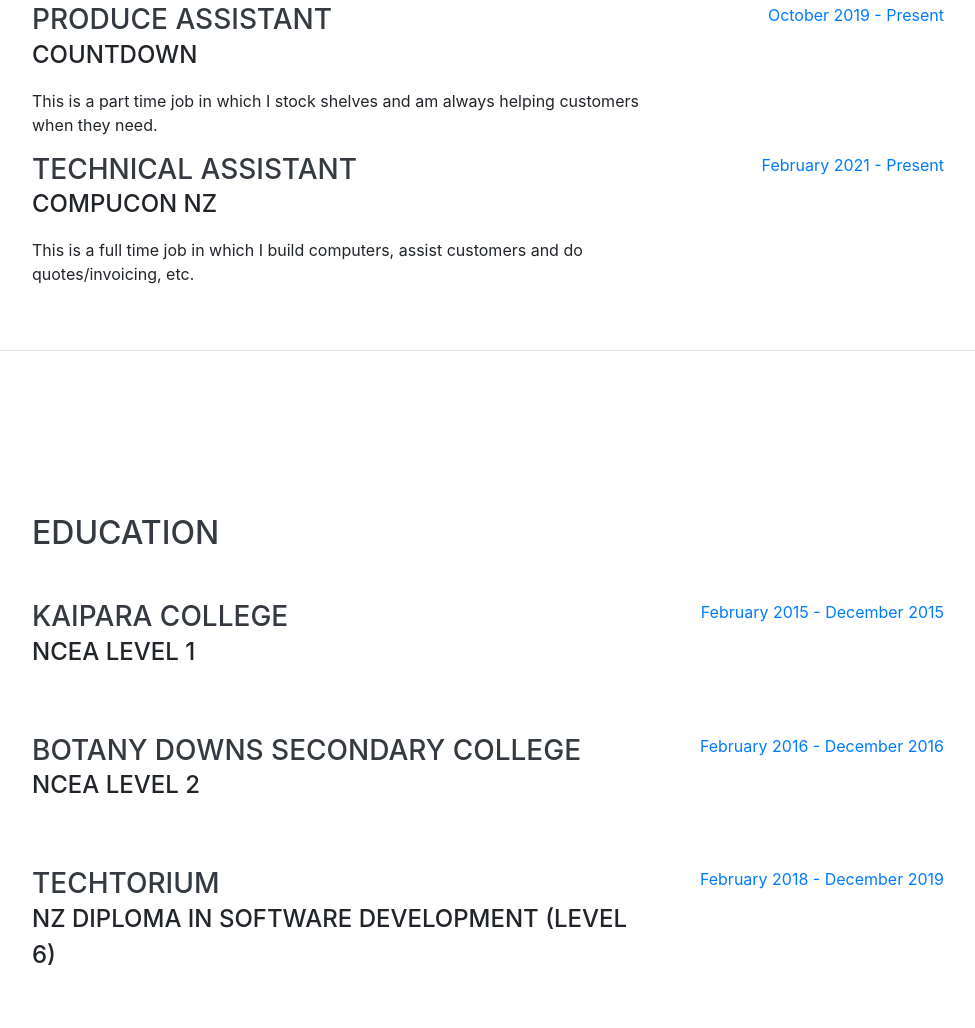
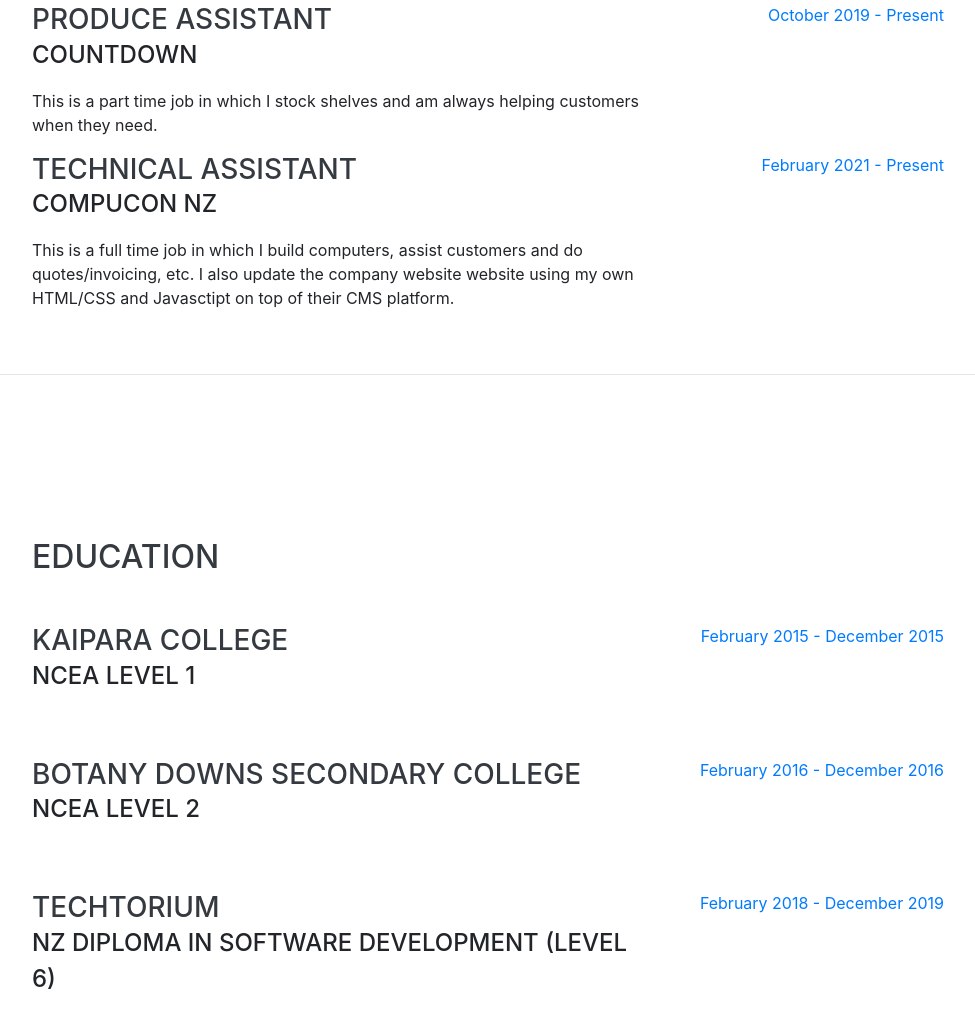
Before and after one commit to Ryan-Goult/Ryan-Goult.github.io, a website with bundled scripts: page index.html in a window 1280 px wide. Shown: the part 1525-2553 px from the top of the page, without its empty margins (288-1263 px from the left). Built offline with nearby package versions, Linux system fonts and the light colour scheme; a web font is replaced by a local one.

Commit message:
Update index.html

```diff
--- a/index.html
+++ b/index.html
@@ -140,7 +140,7 @@
           <div class="resume-content">
             <h3 class="mb-0">Technical Assistant</h3>
             <div class="subheading mb-3">Compucon NZ</div>
-            <p>This is a full time job in which I build computers, assist customers and do quotes/invoicing, etc.</p>
+            <p>This is a full time job in which I build computers, assist customers and do quotes/invoicing, etc. I also update the company website website using my own HTML/CSS and Javasctipt on top of their CMS platform.</p>
           </div>
           <div class="resume-date text-md-right">
             <span class="text-primary">February 2021 - Present</span>
```
